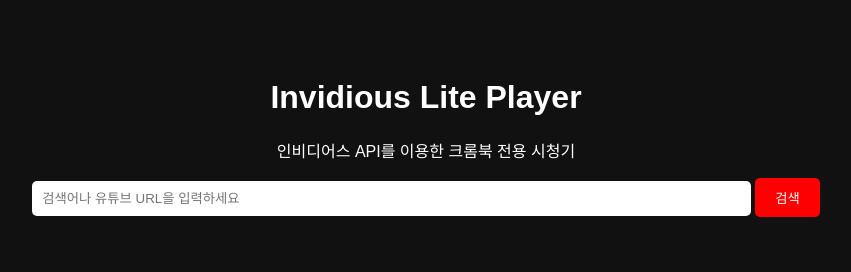
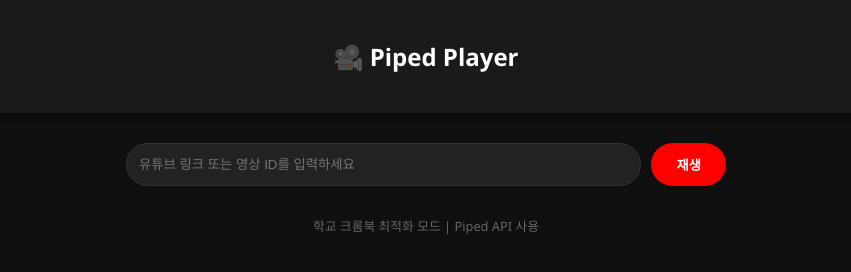
Before and after one commit to cchovy23/my-video, a plain HTML site: page index.html in a window 1280 px wide. Shown: the whole page, without its empty margins (214-1065 px from the left). Drawn offline with Linux system fonts and the light colour scheme.

Commit message:
Update index.html

```diff
--- a/index.html
+++ b/index.html
@@ -3,46 +3,75 @@
 <head>
     <meta charset="UTF-8">
     <meta name="viewport" content="width=device-width, initial-scale=1.0">
-    <title>My Chromebook Video Player</title>
+    <title>My Chromebook Player (Piped)</title>
     <style>
-        body { font-family: sans-serif; background: #111; color: white; text-align: center; }
-        .container { padding: 50px; }
-        input { padding: 10px; width: 60%; border-radius: 5px; border: none; }
-        button { padding: 10px 20px; cursor: pointer; background: #ff0000; color: white; border: none; border-radius: 5px; }
-        #results { margin-top: 20px; display: flex; flex-wrap: wrap; justify-content: center; }
-        iframe { width: 80%; height: 450px; margin-top: 20px; display: none; }
+        :root { --bg: #0f0f0f; --primary: #ff0000; --text: #ffffff; }
+        body { font-family: 'Segoe UI', sans-serif; background: var(--bg); color: var(--text); margin: 0; display: flex; flex-direction: column; align-items: center; }
+        .header { width: 100%; padding: 20px; background: #1a1a1a; text-align: center; box-shadow: 0 2px 10px rgba(0,0,0,0.5); }
+        .search-box { margin: 30px 0; width: 90%; max-width: 600px; display: flex; gap: 10px; }
+        input { flex: 1; padding: 12px; border-radius: 25px; border: 1px solid #333; background: #222; color: white; outline: none; }
+        button { padding: 12px 25px; border-radius: 25px; border: none; background: var(--primary); color: white; font-weight: bold; cursor: pointer; }
+        button:hover { background: #cc0000; }
+        .video-wrapper { width: 90%; max-width: 900px; aspect-ratio: 16 / 9; background: #000; border-radius: 15px; overflow: hidden; display: none; margin-bottom: 50px; }
+        iframe { width: 100%; height: 100%; border: none; }
+        .footer { font-size: 0.8rem; color: #666; margin-bottom: 20px; }
     </style>
 </head>
 <body>
-    <div class="container">
-        <h1>Invidious Lite Player</h1>
-        <p>인비디어스 API를 이용한 크롬북 전용 시청기</p>
 
-        <input type="text" id="query" placeholder="검색어나 유튜브 URL을 입력하세요">
-        <button onclick="search()">검색</button>
+    <div class="header">
+        <h2>🎥 Piped Player</h2>
+    </div>
 
-        <div id="video-container">
-            <iframe id="player" frameborder="0" allowfullscreen></iframe>
-        </div>
+    <div class="search-box">
+        <input type="text" id="urlInput" placeholder="유튜브 링크 또는 영상 ID를 입력하세요">
+        <button onclick="loadVideo()">재생</button>
+    </div>
+
+    <div id="videoWrapper" class="video-wrapper">
+        <iframe id="player" src="" allow="autoplay; fullscreen" allowfullscreen></iframe>
+    </div>
+
+    <div class="footer">
+        학교 크롬북 최적화 모드 | Piped API 사용
     </div>
 
     <script>
-        function search() {
-            const q = document.getElementById('query').value;
+        function loadVideo() {
+            const input = document.getElementById('urlInput').value.trim();
             const player = document.getElementById('player');
+            const wrapper = document.getElementById('videoWrapper');
 
-            // 유튜브 URL에서 ID만 추출하는 간단한 로직
-            let videoId = q;
-            if(q.includes('v=')) {
-                videoId = q.split('v=')[1].split('&')[0];
-            } else if(q.includes('youtu.be/')) {
-                videoId = q.split('youtu.be/')[1];
+            let videoId = '';
+
+            // 유튜브 URL에서 ID 추출
+            if (input.includes('v=')) {
+                videoId = input.split('v=')[1].split('&')[0];
+            } else if (input.includes('youtu.be/')) {
+                videoId = input.split('youtu.be/')[1].split('?')[0];
+            } else {
+                videoId = input; // 직접 ID를 입력한 경우
             }
 
-            // 인비디어스 공개 인스턴스(yewtu.be)를 사용하여 영상 재생
-            player.src = `https://yewtu.be/embed/${videoId}`;
-            player.style.display = 'block';
+            if (videoId) {
+                // 파이프드 인스턴스 주소 (안 막힌 주소로 교체 가능)
+                // 기본값: piped.video (만약 이 주소가 막히면 kavin.rocks 등으로 변경)
+                const pipedInstance = "https://piped.video";
+
+                player.src = `${pipedInstance}/embed/${videoId}`;
+                wrapper.style.display = 'block';
+
+                // 화면 아래로 자동 스크롤
+                window.scrollTo({ top: wrapper.offsetTop - 20, behavior: 'smooth' });
+            } else {
+                alert('올바른 영상 ID나 링크를 입력해주세요.');
+            }
         }
+
+        // 엔터키 지원
+        document.getElementById('urlInput').addEventListener('keypress', function (e) {
+            if (e.key === 'Enter') loadVideo();
+        });
     </script>
 </body>
 </html>
```
